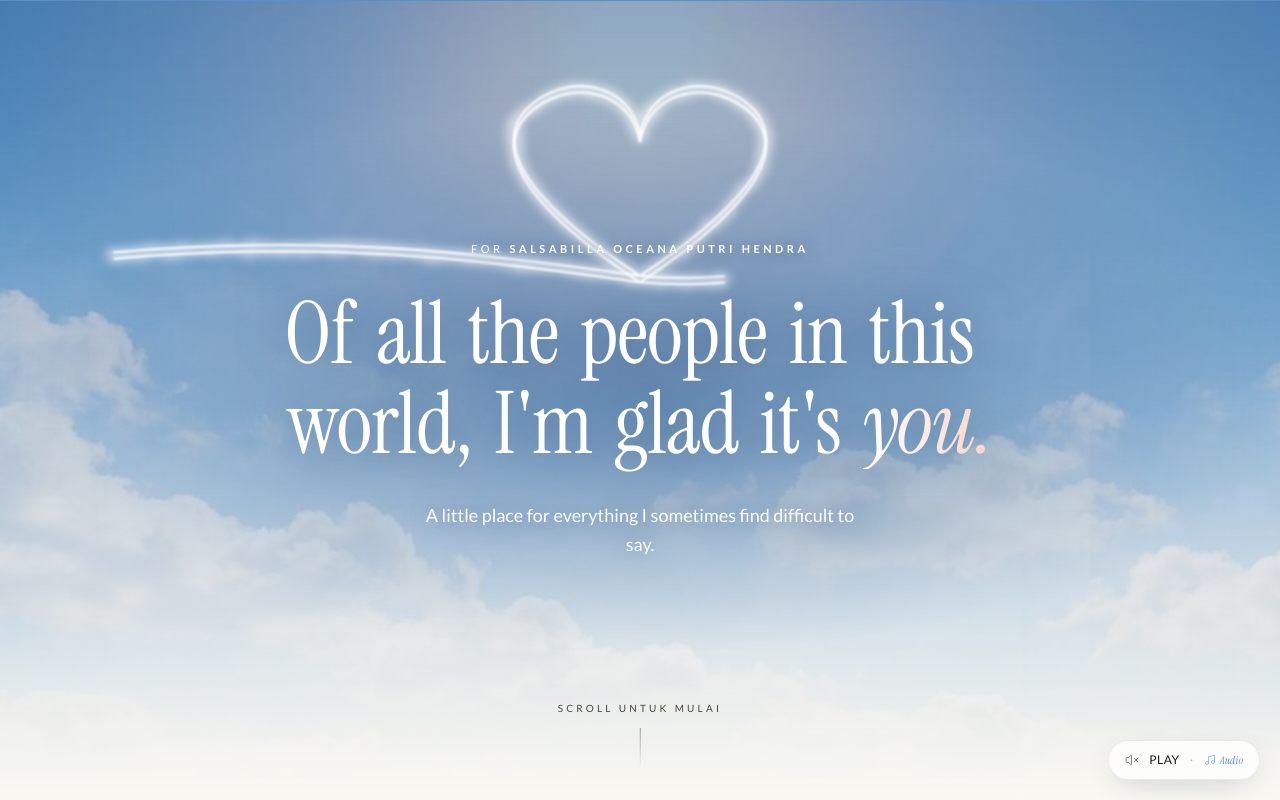
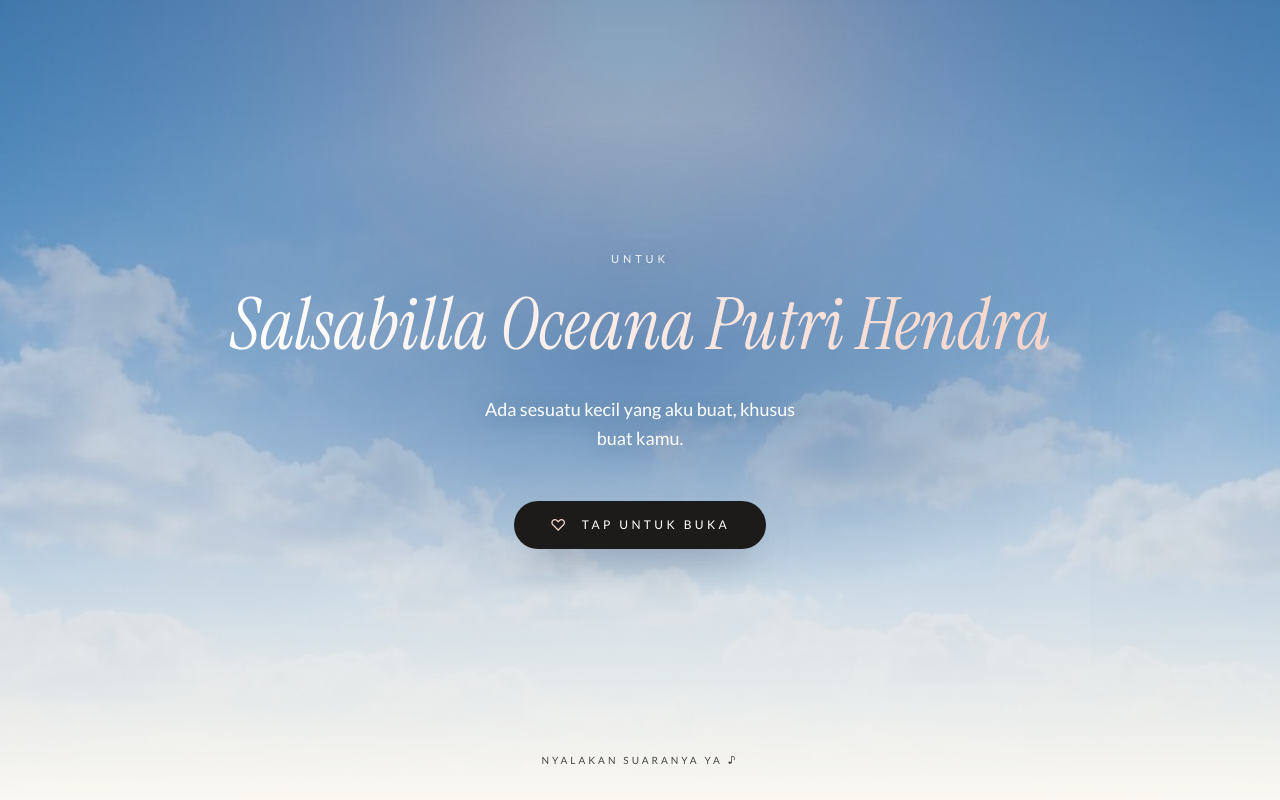
Before and after one commit to DimasHidayat24/universe, a React (Vite) app: page / in a window 1280 px wide. Shown: the top 800 px of the page. Built offline with nearby package versions, Linux system fonts and the light colour scheme; a web font is replaced by a local one.

Commit message:
design/opening-gate (#15)
* Layar pembuka: tap untuk buka, lagu langsung nyala

* Nama lengkap di layar pembuka dan salam surat

---------

Co-authored-by: DimasHidayat24 <dimastaufik955@gmail.com>

```diff
--- a/src/App.tsx
+++ b/src/App.tsx
@@ -8,6 +8,7 @@ import { BoardingPass } from './components/BoardingPass';
 import { PhotoMarquee } from './components/PhotoMarquee';
 import { LetterEnvelope } from './components/LetterEnvelope';
 import { HeartFlight } from './components/HeartFlight';
+import { OpeningGate } from './components/OpeningGate';
 import gallery1 from './assets/images/gallery/gallery-1.jpg';
 import gallery2 from './assets/images/gallery/gallery-2.jpg';
 import gallery3 from './assets/images/gallery/gallery-3.jpg';
@@ -60,6 +61,12 @@ export default function App() {
   const reduce = useReducedMotion();
   const firstName = config.partnerName.split(' ')[0];
 
+  const [opened, setOpened] = useState(false);
+  const openGate = () => {
+    window.dispatchEvent(new Event('universe:play'));
+    window.scrollTo(0, 0);
+    setOpened(true);
+  };
   const [showOneLastThing, setShowOneLastThing] = useState(false);
   const [activeMsg, setActiveMsg] = useState(0);
   const [days] = useState(() => daysTogether(config.startDateISO));
@@ -147,10 +154,11 @@ export default function App() {
           <div className="absolute inset-0 bg-[radial-gradient(ellipse_70%_45%_at_50%_48%,rgba(47,95,150,0.55),transparent_75%)]" aria-hidden="true" />
 
           <div className="absolute inset-x-0 top-[7%] h-[34%] pointer-events-none z-[5]">
-            <HeartFlight />
+            {opened && <HeartFlight />}
           </div>
 
           <motion.div
+            key={opened ? 'hero-on' : 'hero-off'}
             style={{ y: textY, opacity: textO }}
             className="relative z-10 h-full max-w-5xl mx-auto px-6 flex flex-col items-center justify-center text-center"
           >
@@ -422,7 +430,7 @@ export default function App() {
               <Reveal>
                 <LetterEnvelope to={firstName} initials="D&S">
                   <p className="text-right font-fell italic text-sm sm:text-base text-[#3B2A1E]/70">Malang, 19 Oktober 2026</p>
-                  <p className="mt-10 font-letter text-4xl sm:text-5xl text-[#2A1D14]">My dearest {firstName},</p>
+                  <p className="mt-10 font-letter text-4xl sm:text-5xl text-[#2A1D14]">My dearest {config.partnerName},</p>
                   <div className="mt-8 space-y-6 font-letter text-[1.55rem] sm:text-[1.85rem] leading-[1.55] text-[#2A1D14]/90">
                     <p>Terima kasih sudah menjadi bagian dari perjalanan hidupku.</p>
                     <p>
@@ -538,6 +546,7 @@ export default function App() {
         />
       </footer>
 
+      <OpeningGate open={opened} name={config.partnerName} onOpen={openGate} />
       <AmbientAudioPlayer musicUrl={config.musicUrl} musicTitle={config.musicTitle} />
     </div>
   );
--- a/src/components/AmbientAudioPlayer.tsx
+++ b/src/components/AmbientAudioPlayer.tsx
@@ -128,6 +128,15 @@ export const AmbientAudioPlayer: React.FC<AmbientAudioPlayerProps> = ({
     }
   }, [musicUrl]);
 
+  // The opening gate asks for the song with a real tap, which phones allow.
+  useEffect(() => {
+    const onPlay = () => {
+      if (!isPlaying) void togglePlay();
+    };
+    window.addEventListener('universe:play', onPlay);
+    return () => window.removeEventListener('universe:play', onPlay);
+  });
+
   const togglePlay = async () => {
     if (isPlaying) {
       if (!isPlaceholderUrl && audioRef.current) {
--- /dev/null
+++ b/src/components/OpeningGate.tsx
@@ -0,0 +1,104 @@
+import React, { useEffect } from 'react';
+import { motion, AnimatePresence, useReducedMotion } from 'motion/react';
+import skyDay from '../assets/sky/sky-day.jpg';
+import cloudWisps from '../assets/sky/cloud-wisps.jpg';
+
+interface OpeningGateProps {
+  open: boolean;
+  name: string;
+  onOpen: () => void;
+}
+
+/**
+ * Full-screen opening card. A single tap opens the site like a gift and,
+ * because it is a real user gesture, also lets the song start on phones.
+ */
+export const OpeningGate: React.FC<OpeningGateProps> = ({ open, name, onOpen }) => {
+  const reduce = useReducedMotion();
+
+  useEffect(() => {
+    if (open) return;
+    const prev = document.body.style.overflow;
+    document.body.style.overflow = 'hidden';
+    return () => {
+      document.body.style.overflow = prev;
+    };
+  }, [open]);
+
+  return (
+    <AnimatePresence>
+      {!open && (
+        <motion.div
+          key="gate"
+          role="dialog"
+          aria-modal="true"
+          aria-label={`Untuk ${name}`}
+          className="fixed inset-0 z-[80] overflow-hidden bg-[#FAF8F2]"
+          initial={{ opacity: 1 }}
+          exit={reduce ? { opacity: 0 } : { opacity: 0, y: '-6%', filter: 'blur(6px)' }}
+          transition={{ duration: 1.1, ease: [0.22, 1, 0.36, 1] }}
+        >
+          <img src={skyDay} alt="" aria-hidden="true" className="absolute inset-0 w-full h-full object-cover object-[50%_30%] scale-105" />
+          <div className="absolute inset-0 pointer-events-none mix-blend-screen" aria-hidden="true">
+            <img src={cloudWisps} alt="" className="drift-a absolute top-[12%] left-[-10%] w-[120%] opacity-[0.22]" />
+            <img src={cloudWisps} alt="" className="drift-b absolute top-[48%] left-[-15%] w-[130%] opacity-[0.14] scale-x-[-1]" />
+          </div>
+          <div className="absolute inset-0 bg-gradient-to-b from-[#2F5F96]/60 via-[#4A80BC]/35 to-[#FAF8F2]/90" aria-hidden="true" />
+          <div className="absolute inset-0 bg-[radial-gradient(ellipse_60%_40%_at_50%_45%,rgba(47,95,150,0.5),transparent_75%)]" aria-hidden="true" />
+
+          <div className="relative z-10 h-full flex flex-col items-center justify-center text-center px-6">
+            <motion.p
+              initial={reduce ? false : { opacity: 0, y: 10 }}
+              animate={{ opacity: 1, y: 0 }}
+              transition={{ duration: 0.9, delay: 0.2 }}
+              className="text-[11px] tracking-[0.36em] uppercase text-white/90 drop-shadow-[0_1px_8px_rgba(28,60,100,0.6)]"
+            >
+              Untuk
+            </motion.p>
+            <motion.h1
+              initial={reduce ? false : { opacity: 0, y: 16, filter: 'blur(10px)' }}
+              animate={{ opacity: 1, y: 0, filter: 'blur(0px)' }}
+              transition={{ duration: 1.2, delay: 0.45, ease: [0.22, 1, 0.36, 1] }}
+              className="mt-5 max-w-4xl font-italic-serif text-[2.6rem] sm:text-6xl lg:text-7xl leading-[1.05] text-balance bg-gradient-to-r from-white to-[#F6D5CB] bg-clip-text text-transparent drop-shadow-[0_2px_24px_rgba(28,60,100,0.45)] pb-2"
+            >
+              {name}
+            </motion.h1>
+            <motion.p
+              initial={reduce ? false : { opacity: 0, y: 10 }}
+              animate={{ opacity: 1, y: 0 }}
+              transition={{ duration: 0.9, delay: 1.1 }}
+              className="mt-6 max-w-xs text-base sm:text-lg leading-relaxed text-white drop-shadow-[0_1px_12px_rgba(28,60,100,0.6)]"
+            >
+              Ada sesuatu kecil yang aku buat, khusus buat kamu.
+            </motion.p>
+
+            <motion.button
+              type="button"
+              onClick={onOpen}
+              initial={reduce ? false : { opacity: 0, scale: 0.9 }}
+              animate={{ opacity: 1, scale: 1 }}
+              transition={{ duration: 0.8, delay: 1.6, ease: [0.22, 1, 0.36, 1] }}
+              whileTap={{ scale: 0.96 }}
+              className="group mt-12 relative inline-flex items-center gap-3 px-9 py-4 rounded-full bg-[#1C1B19] text-white text-xs tracking-[0.28em] uppercase shadow-[0_20px_40px_-18px_rgba(20,30,50,0.6)] hover:bg-black cursor-pointer focus-visible:outline-none focus-visible:ring-2 focus-visible:ring-white/70"
+            >
+              {!reduce && (
+                <span className="absolute inset-0 rounded-full ring-1 ring-white/40 animate-ping [animation-duration:2.4s]" aria-hidden="true" />
+              )}
+              <span className="text-[#F6D5CB] text-base leading-none" aria-hidden="true">♡</span>
+              Tap untuk buka
+            </motion.button>
+
+            <motion.p
+              initial={reduce ? false : { opacity: 0 }}
+              animate={{ opacity: 1 }}
+              transition={{ duration: 1, delay: 2.2 }}
+              className="absolute bottom-8 inset-x-0 text-[10px] tracking-[0.3em] uppercase text-[#4A4640]"
+            >
+              Nyalakan suaranya ya ♪
+            </motion.p>
+          </div>
+        </motion.div>
+      )}
+    </AnimatePresence>
+  );
+};
```
